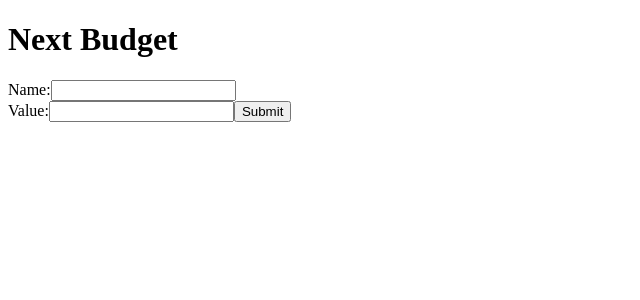
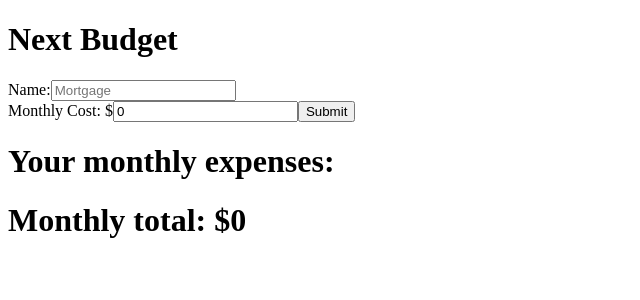
Before and after one commit to BradyDouthit/next-budget, a Next.js app: page / in a window 1280 px wide. Shown: the top 300 px of the page, without its empty margins (0-640 px from the left). Built offline with nearby package versions, Linux system fonts and the light colour scheme.

Commit message:
added form submit functionality

```diff
--- a/pages/index.js
+++ b/pages/index.js
@@ -7,44 +7,79 @@ class Home extends React.Component {
 
         this.state = {
             budgetedItems: [],
-            itemValue: '',
-            itemName: ''
+            itemValue: 0,
+            itemName: '',
+            monthlyTotal: 0,
+            errorMessage: ''
         }
+
         this.handleValueChange = this.handleValueChange.bind(this);
         this.handleNameChange = this.handleNameChange.bind(this);
-        this.handleSubmit = this.handleSubmit.bind(this);
     }
 
-    addItem = () => {
-
-    }
     handleValueChange(event) {
         this.setState({ itemValue: event.target.value });
     }
+
     handleNameChange(event) {
         this.setState({ itemName: event.target.value });
     }
 
-    handleSubmit(event) {
+    addItem = (event) => {
         event.preventDefault();
-        console.log(this.state)
+        if (typeof parseFloat(this.state.itemValue) === NaN) {
+
+        }
+        else {
+            let itemArr = this.state.budgetedItems;
+
+            itemArr.push({
+                name: this.state.itemName,
+                monthlyCost: this.state.itemValue
+            })
+
+            this.getMonthlyTotal();
+            this.setState({ budgetedItems: itemArr, itemValue: '', itemName: '' })
+        }
     }
+
+    getMonthlyTotal = () => {
+        let monthlyTotal = 0;
+
+        this.state.budgetedItems.map(item => {
+            monthlyTotal = monthlyTotal + parseFloat(item.monthlyCost);
+        })
+
+        this.setState({ monthlyTotal: monthlyTotal })
+    }
+
     render() {
         return (
             <div>
                 <h1>Next Budget</h1>
-                <form onSubmit={this.handleSubmit}>
+
+                <form onSubmit={this.addItem}>
                     <label>
                         Name:
-                        <input type="text" value={this.state.itemName} onChange={this.handleNameChange} />
+                        <input type="text" placeholder="Mortgage" value={this.state.itemName} onChange={this.handleNameChange} />
                     </label>
                     <br></br>
                     <label>
-                        Value:
-                        <input type="text" value={this.state.itemValue} onChange={this.handleValueChange} />
+                        Monthly Cost: $
+                        <input type="text" placeholder="1200" value={this.state.itemValue} onChange={this.handleValueChange} />
                     </label>
                     <input type="submit" value="Submit" />
                 </form>
+
+                <h1>Your monthly expenses:</h1>
+                <ul>
+                    {this.state.budgetedItems.map((item, index) => (
+                        <li key={index}>{item.name}: ${item.monthlyCost}</li>
+                    ))}
+                </ul>
+
+                <h1>Monthly total: ${this.state.monthlyTotal}</h1>
+
             </div>
         )
     }
```
